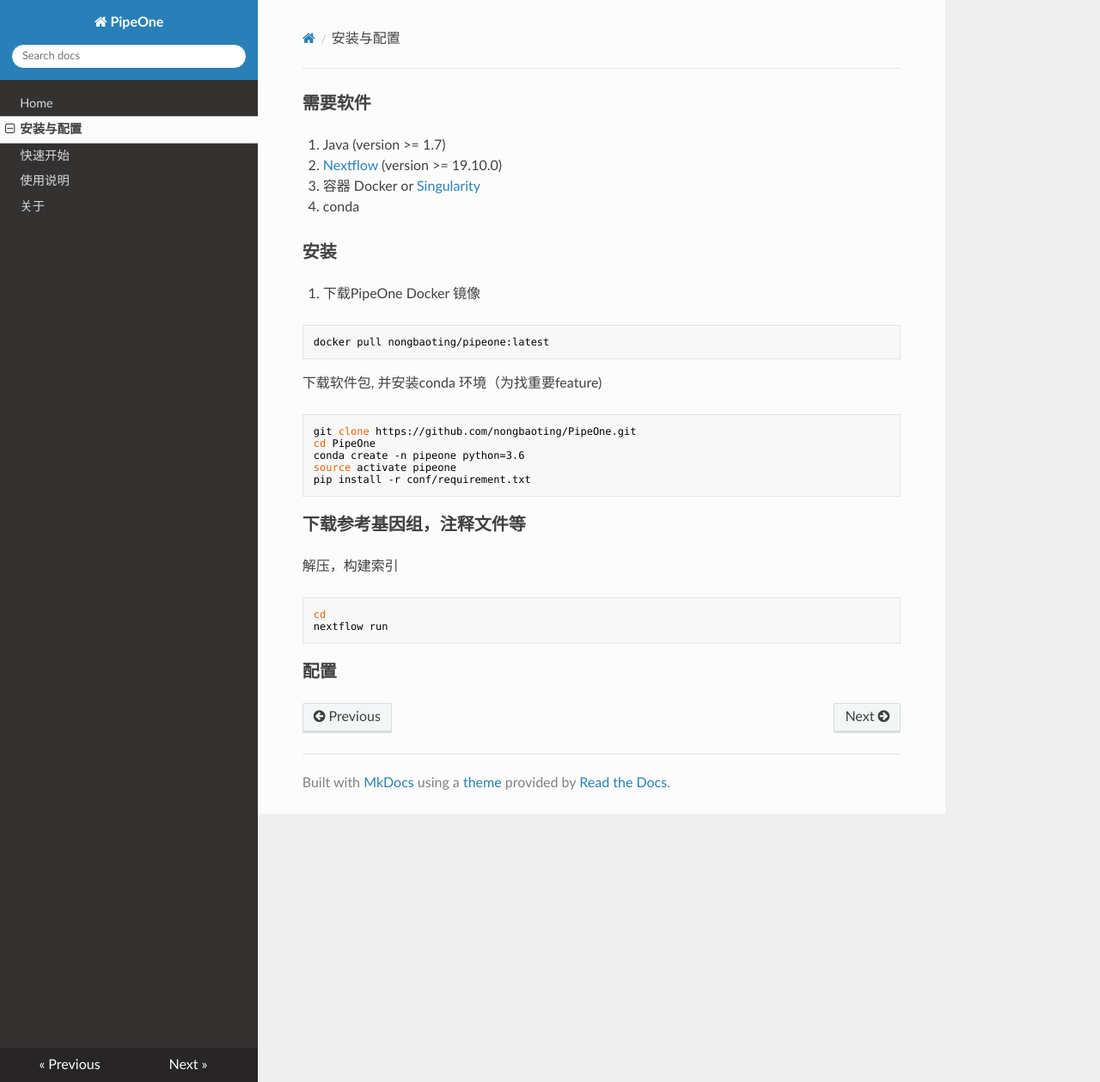
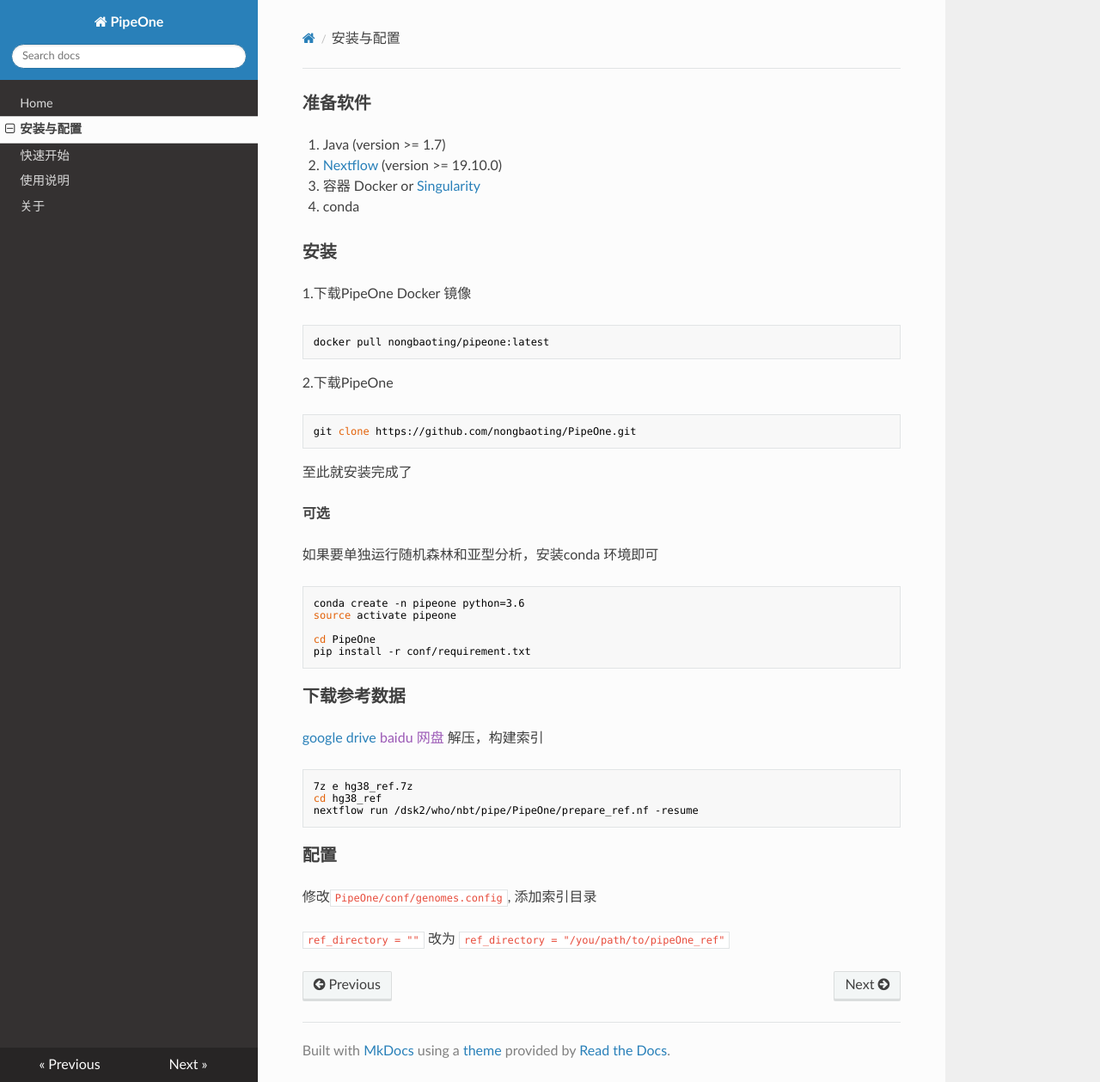
Before and after one commit to nongbaoting/PipeOne, an MkDocs documentation site: the page built from docs/installation/installation.md, in a window 1280 px wide and 1259 px high. Shown: the whole window at 86% size. Built offline with MkDocs 1.6.1, drawn with Linux system fonts in a browser that asks for light colours; nearby versions of some CDN libraries.

Commit message:
draft completed

````diff
--- a/docs/installation/installation.md
+++ b/docs/installation/installation.md
@@ -1,35 +1,52 @@
 
-### 需要软件
+### 准备软件
 1. Java (version >= 1.7)
 2. [Nextflow](https://www.nextflow.io/) (version >= 19.10.0)
 3. 容器 Docker or [Singularity](https://singularity.lbl.gov/)
 4. conda
 
 ### 安装
-1. 下载PipeOne Docker 镜像
+
+1.下载PipeOne Docker 镜像
+
 ```
 docker pull nongbaoting/pipeone:latest
 ```
 
 
-下载软件包, 并安装conda 环境（为找重要feature)
+2.下载PipeOne
+
 ```
 git clone https://github.com/nongbaoting/PipeOne.git
-cd PipeOne
+```
+
+至此就安装完成了
+
+__可选__
+
+如果要单独运行随机森林和亚型分析，安装conda 环境即可
+```
 conda create -n pipeone python=3.6
 source activate pipeone
+
+cd PipeOne
 pip install -r conf/requirement.txt
 ```
 
 
 
-### 下载参考基因组，注释文件等
-
+### 下载参考数据
+[google drive](https://drive.google.com/file/d/1Z7E9DkNdG-zDyxhXx4jCUBFIzLNcHAag/view?usp=sharing)
+[baidu 网盘]()
 解压，构建索引
 ```
-cd
-nextflow run
+7z e hg38_ref.7z
+cd hg38_ref
+nextflow run /dsk2/who/nbt/pipe/PipeOne/prepare_ref.nf -resume
 ```
 
 
 ### 配置
+修改`PipeOne/conf/genomes.config`, 添加索引目录
+
+`ref_directory = ""` 改为 `ref_directory = "/you/path/to/pipeOne_ref"`
````
Also changed, not shown: docs/documentation/documentation.md (+3 -0 lines), docs/quickstart/quickstart.md (+2 -2 lines), readme.Chinese.md (deleted, +0 -45 lines), 15 other files.
